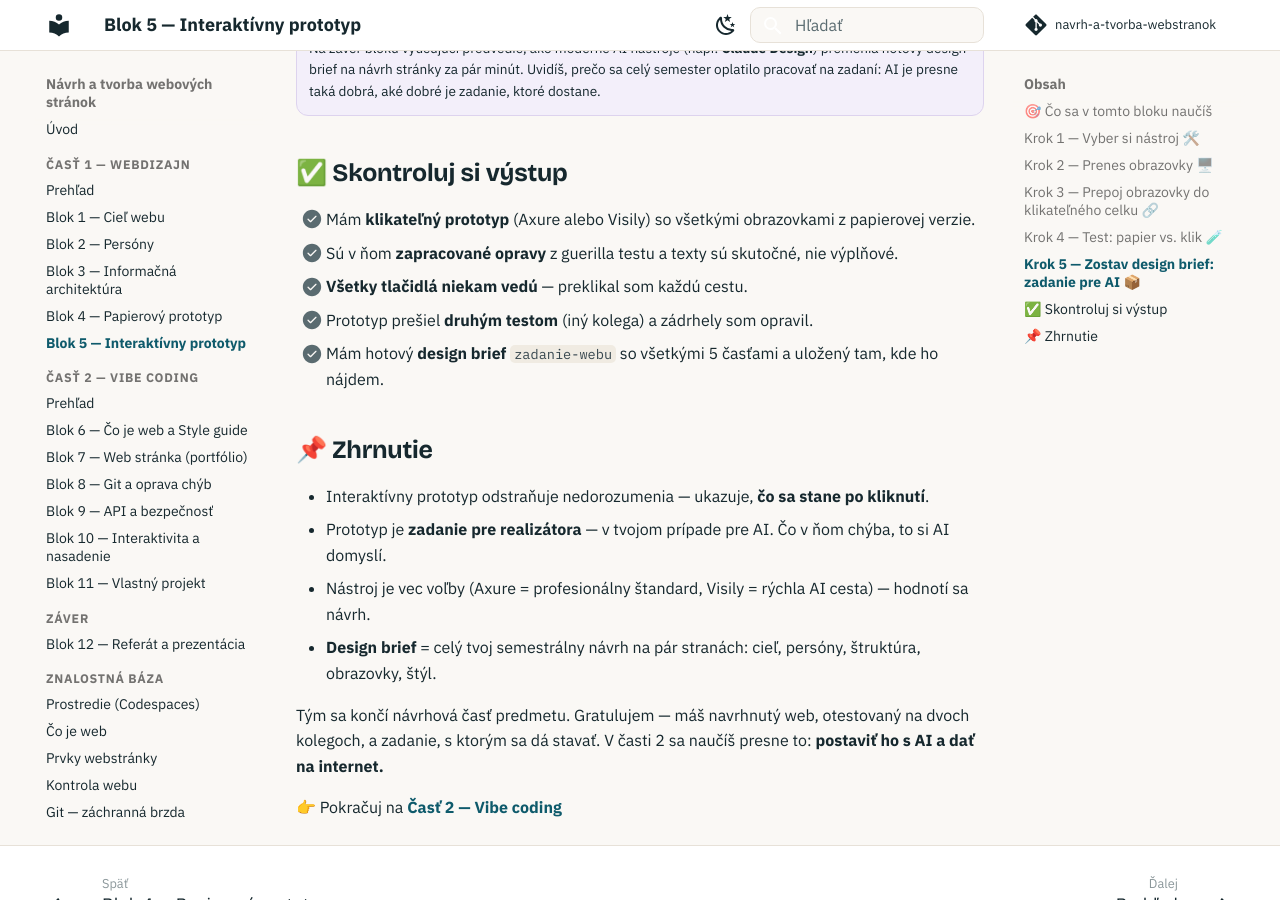
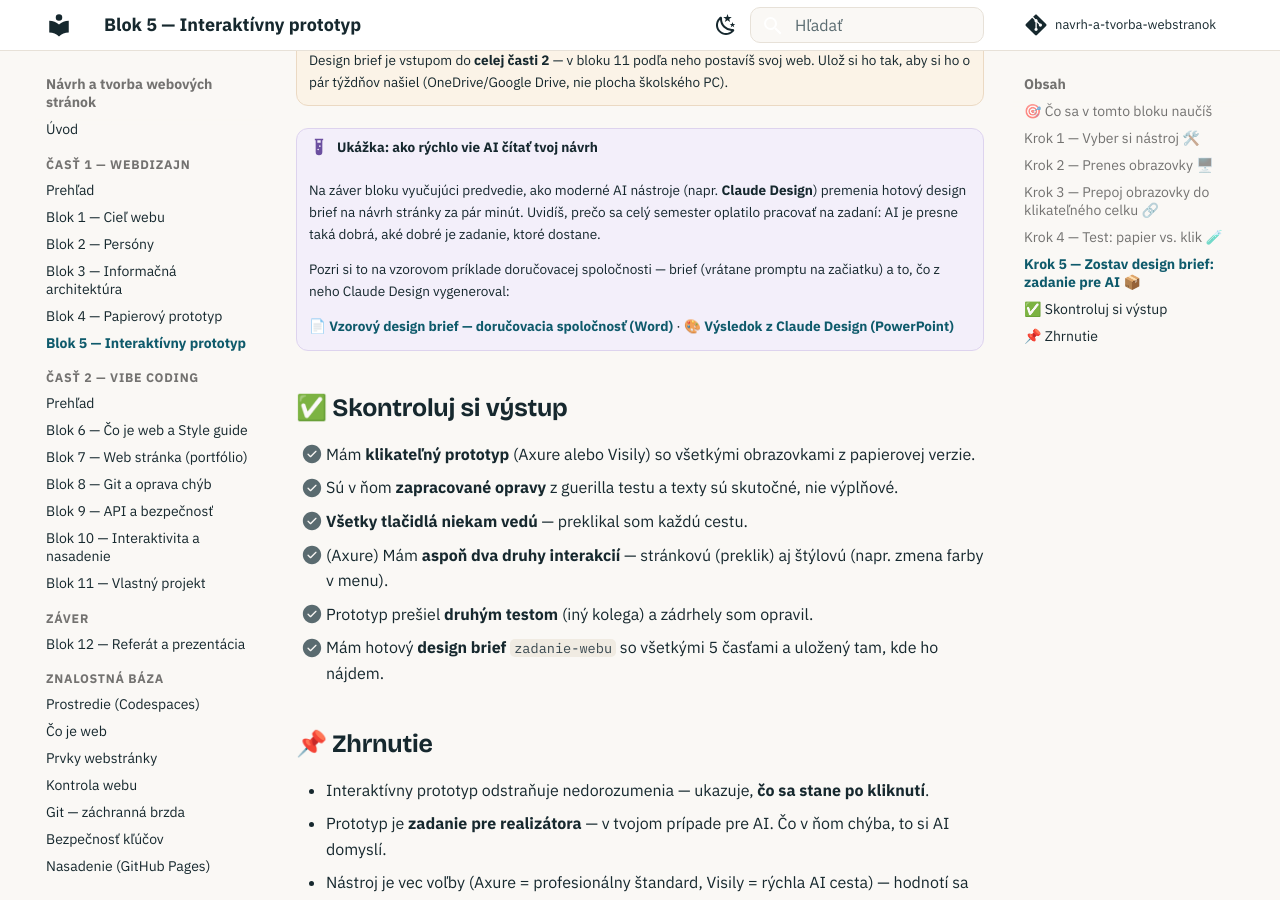
Before and after one commit to saman1001/navrh-a-tvorba-webstranok, an MkDocs documentation site: the page built from docs/01-webdizajn/blok-5-interaktivny-prototyp.md, in a window 1280 px wide and 900 px high, scrolled down 2967 px. Built offline with MkDocs 1.6.1 and Material for MkDocs 9.7.7, drawn with Linux system fonts in a browser that asks for light colours; comment, search, counter and statistics services are not loaded; some of the changed text lies outside the part shown.

Commit message:
Blok 5: vzorový design brief + výsledok z Claude Design
- zadanie-webu-priklad-dorucovanie.docx — vzorový brief doručovacej
  spoločnosti (prompt, cieľ, persóny, IA s mind mapou, obrazovky so
  screenshotmi prototypu, vizuálny štýl)
- kuriero-navrh.pptx — čo z briefu vygeneroval Claude Design
- odkazy na oba súbory v rámčeku „Ukážka"
- Krok 3 + checklist: v Axure minimálne 2 druhy interakcií
  (stránková a štýlová)

Co-Authored-By: Claude Fable 5 <noreply@anthropic.com>
Claude-Session: https://claude.ai/code/session_01NqkArvdaKccDGhkkb4qb1m

```diff
--- a/docs/01-webdizajn/blok-5-interaktivny-prototyp.md
+++ b/docs/01-webdizajn/blok-5-interaktivny-prototyp.md
@@ -40,6 +40,11 @@ Prekresli (alebo cez Visily prekonvertuj a uprac) obrazovky z papierového proto
 ## Krok 3 — Prepoj obrazovky do klikateľného celku 🔗
 
 Toto je krok, ktorý z obrázkov robí prototyp: nastav **prepojenia** — klik na „Rezervovať" vedie na formulár, klik na logo vedie domov, odoslanie formulára vedie na poďakovanie. V Axure sa to robí interakciami na prvkoch, vo Visily prepojeniami v prototype móde.
+
+Ak pracuješ v Axure, pridaj **minimálne dva druhy interakcií**:
+
+1. **stránkovú** — klik na prvok vedie na inú stránku (prepojenia vyššie),
+2. **štýlovú** — prvok pri interakcii zmení vzhľad, napr. položka menu pri prechode myšou zmení farbu textu (v Axure: *Style Effects → Mouse Over*).
 
 Hotový prototyp si spusti v režime náhľadu a **preklikaj všetky cesty** — každé tlačidlo niekam vedie, žiadna slepá ulička.
 
@@ -84,11 +89,16 @@ Nálada, farby, príklady webov, ktorých štýl sa ti páči.
 !!! example "Ukážka: ako rýchlo vie AI čítať tvoj návrh"
     Na záver bloku vyučujúci predvedie, ako moderné AI nástroje (napr. **Claude Design**) premenia hotový design brief na návrh stránky za pár minút. Uvidíš, prečo sa celý semester oplatilo pracovať na zadaní: AI je presne taká dobrá, aké dobré je zadanie, ktoré dostane.
 
+    Pozri si to na vzorovom príklade doručovacej spoločnosti — brief (vrátane promptu na začiatku) a to, čo z neho Claude Design vygeneroval:
+
+    📄 **[Vzorový design brief — doručovacia spoločnosť (Word)](subory/zadanie-webu-priklad-dorucovanie.docx)** · 🎨 **[Výsledok z Claude Design (PowerPoint)](subory/kuriero-navrh.pptx)**
+
 ## ✅ Skontroluj si výstup
 
 - [ ] Mám **klikateľný prototyp** (Axure alebo Visily) so všetkými obrazovkami z papierovej verzie.
 - [ ] Sú v ňom **zapracované opravy** z guerilla testu a texty sú skutočné, nie výplňové.
 - [ ] **Všetky tlačidlá niekam vedú** — preklikal som každú cestu.
+- [ ] (Axure) Mám **aspoň dva druhy interakcií** — stránkovú (preklik) aj štýlovú (napr. zmena farby v menu).
 - [ ] Prototyp prešiel **druhým testom** (iný kolega) a zádrhely som opravil.
 - [ ] Mám hotový **design brief** `zadanie-webu` so všetkými 5 časťami a uložený tam, kde ho nájdem.
 
```
Also changed, not shown: 2 other files.
